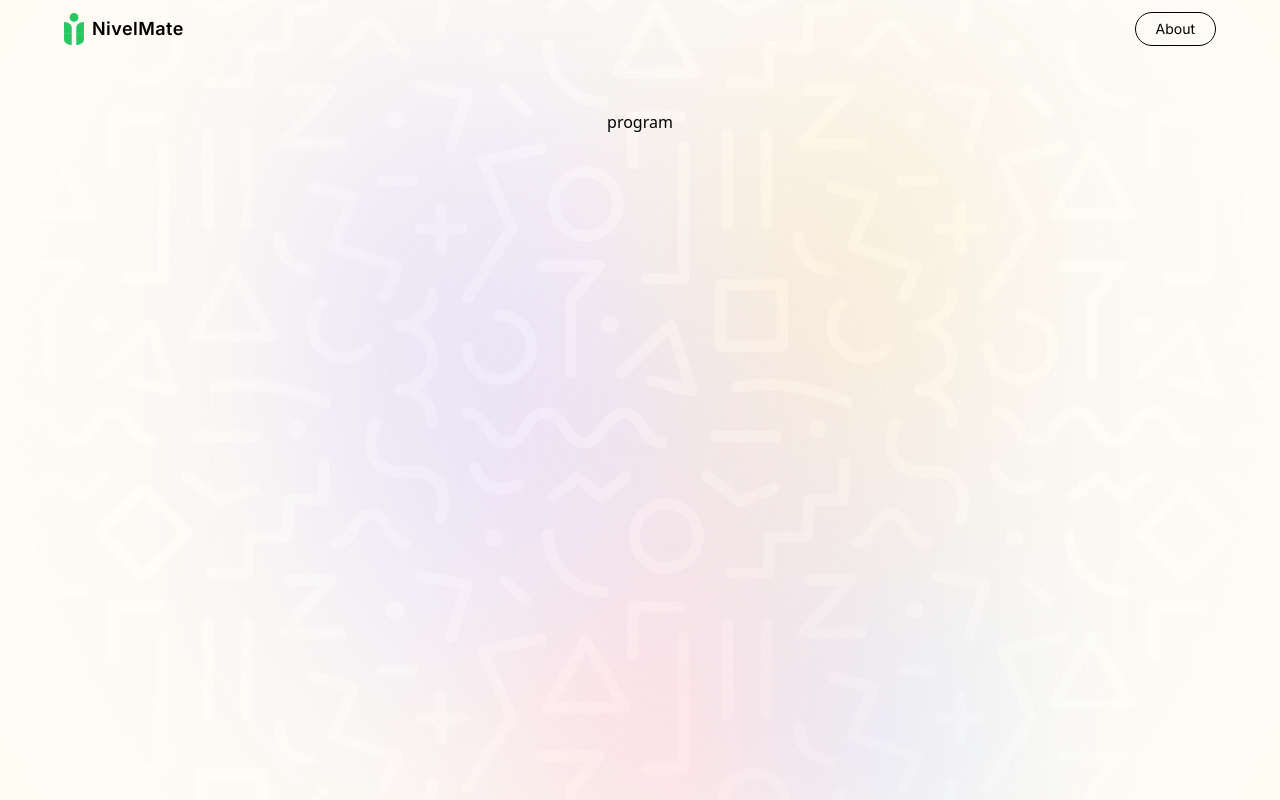
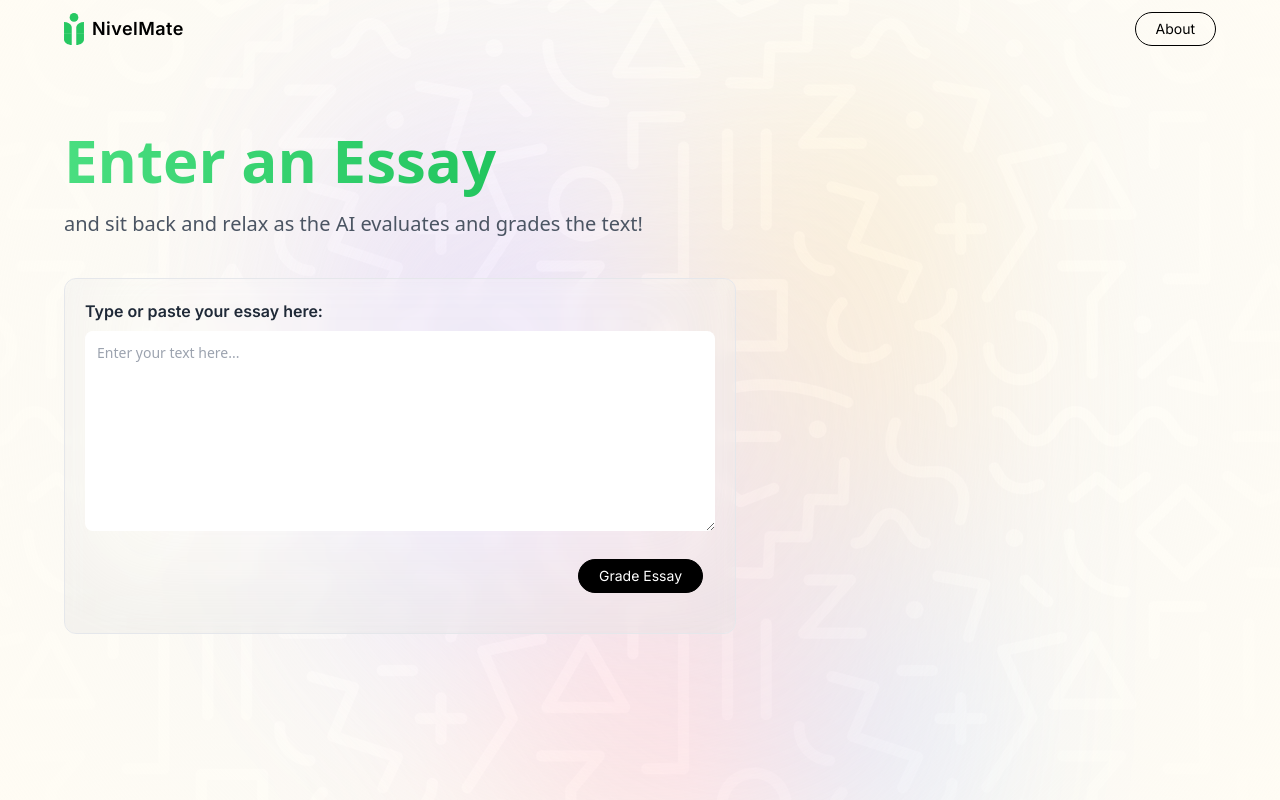
Before and after one commit to feindr54/essay-grader, a Next.js app: page /program in a window 1280 px wide. Built offline with nearby package versions, Linux system fonts and the light colour scheme.

Commit message:
Finished basic pages and navigation

```diff
--- a/app/program/page.jsx
+++ b/app/program/page.jsx
@@ -1,8 +1,27 @@
-import React from 'react'
+'use client';
+
+import { useState } from 'react'
+
+import Form from '@components/Form';
 
 const program = () => {
+  const [submit, setSubmit] = useState(false);
+  const [request, setRequest] = useState({
+    prompt: '',
+    tag: '',
+  });
+
+  const createPrompt = async (e) => {
+
+  }
+
   return (
-    <div>program</div>
+    <Form
+      request = {request}
+      setRequest = {setRequest}
+      submit = {submit}
+      handleSubmit = {createPrompt}
+    />
   )
 }
 
--- /dev/null
+++ b/app/result/page.jsx
@@ -0,0 +1,9 @@
+import React from 'react'
+
+const result = () => {
+  return (
+    <div>result</div>
+  )
+}
+
+export default result
--- a/components/Form.jsx
+++ b/components/Form.jsx
@@ -1,8 +1,40 @@
-import React from 'react'
+import Link from 'next/link'
 
-const Form = () => {
+const Form = ({request, setRequest, submit, handleSubmit }) => {
   return (
-    <div>Form</div>
+    <section className = "w-full max-w-full flex-start flex-col">
+        <h1 className = "head_text text-left">
+            <span className = "green_gradient">
+                Enter an Essay
+            </span>
+        </h1>
+        <p className = "desc text-left max-w-md">
+            and sit back and relax as the AI evaluates and grades the text!
+        </p>
+
+        <form
+            onSubmit = {handleSubmit}
+            className = "mt-10 w-full max-w-2xl flex flex-col gap-7 glassmorphism">
+                <label>
+                    <span className = "font-inter font-semibold text-base text-gray-800">
+                        Type or paste your essay here:
+                    </span>
+
+                    <textarea
+                        value = {request.prompt}
+                        onChange = {(e) => setRequest({ ...request, prompt: e.target.value })}
+                        placeholder = "Enter your text here..."
+                        required
+                        className = "form_textarea"
+                    />
+                </label>
+                    <div className = "flex-end mx-3 mb-5 gap-4">
+                        <Link href = "/result" className = "black_btn">
+                            Grade Essay
+                        </Link>
+                    </div>
+        </form>
+    </section>
   )
 }
 
```
